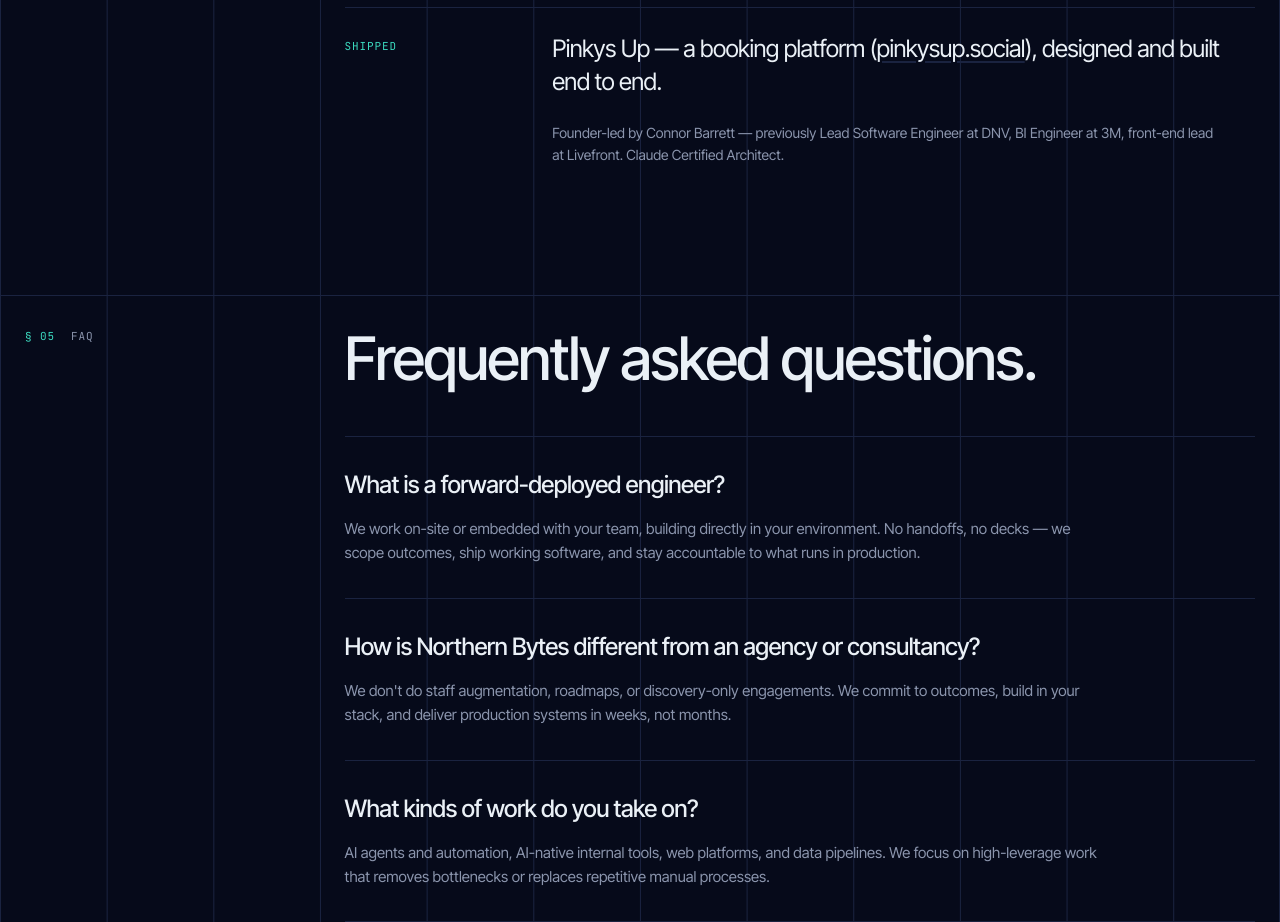
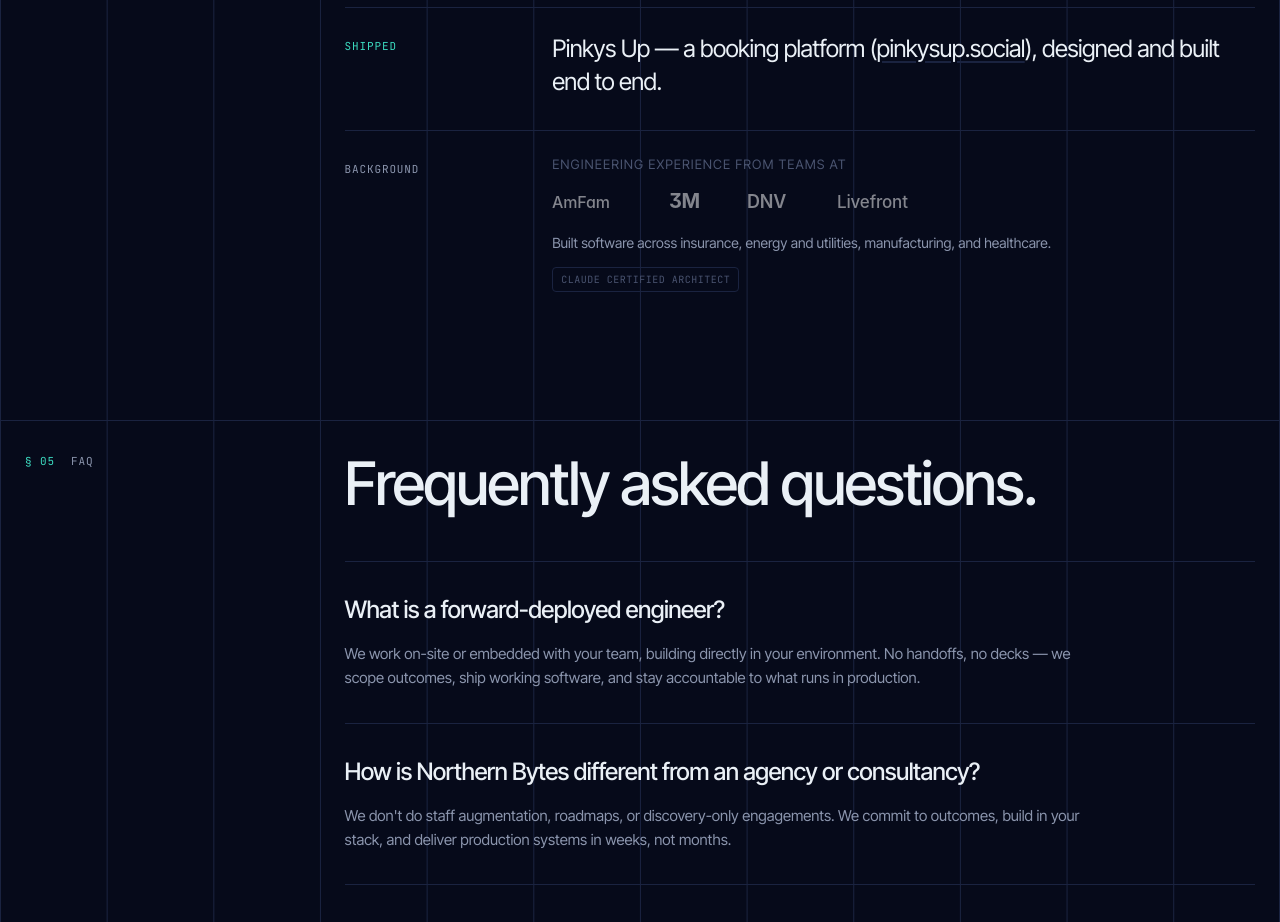
Before and after one commit to bytesofconnor/minny-agents, a Next.js app: page / in a window 1280 px wide. Shown: the part 4080-5002 px from the top of the page. Built offline with nearby package versions, Linux system fonts and the light colour scheme; no server answers.

Commit message:
Reframe founder background section with 4-employer logo strip
Manual merge - all CI checks passed. Includes automerge workflow fix that will enable future PRs to auto-merge correctly.

```diff
--- a/app/page.tsx
+++ b/app/page.tsx
@@ -302,7 +302,28 @@ export default function Home() {
               <div className="md:col-span-2"><Mono className="text-teal">Shipped</Mono></div>
               <div className="md:col-span-7">
                 <p className="text-xl leading-snug tracking-tight md:text-2xl">Pinkys Up — a booking platform (<a href="https://www.pinkysup.social" className="underline decoration-line underline-offset-4 hover:decoration-teal">pinkysup.social</a>), designed and built end to end.</p>
-                <p className="mt-6 max-w-2xl text-[14px] leading-relaxed text-mute">Founder-led by Connor Barrett — previously Lead Software Engineer at DNV, BI Engineer at 3M, front-end lead at Livefront. Claude Certified Architect.</p>
+              </div>
+            </div>
+            <div className="mt-8 grid gap-6 border-t border-line pt-6 md:grid-cols-9">
+              <div className="md:col-span-2"><Mono className="text-mute">Background</Mono></div>
+              <div className="md:col-span-7">
+                <p className="mb-4 text-[13px] uppercase tracking-[0.08em] text-dim">Engineering experience from teams at</p>
+                <div className="mb-5 grid grid-cols-2 items-center gap-x-6 gap-y-4 md:flex md:gap-x-8">
+                  <svg className="h-[22px] opacity-50 transition-opacity hover:opacity-90" viewBox="0 0 85 22" fill="white" aria-label="American Family Insurance">
+                    <text x="0" y="18" fontSize="16" fontWeight="500" fontFamily="-apple-system, system-ui, sans-serif" letterSpacing="-0.01em">AmFam</text>
+                  </svg>
+                  <svg className="h-[22px] opacity-50 transition-opacity hover:opacity-90" viewBox="0 0 46 22" fill="white" aria-label="3M">
+                    <text x="0" y="18" fontSize="20" fontWeight="700" fontFamily="-apple-system, system-ui, sans-serif" letterSpacing="-0.02em">3M</text>
+                  </svg>
+                  <svg className="h-[22px] opacity-50 transition-opacity hover:opacity-90" viewBox="0 0 58 22" fill="white" aria-label="DNV">
+                    <text x="0" y="18" fontSize="18" fontWeight="600" fontFamily="-apple-system, system-ui, sans-serif" letterSpacing="-0.01em">DNV</text>
+                  </svg>
+                  <svg className="h-[22px] opacity-50 transition-opacity hover:opacity-90" viewBox="0 0 110 22" fill="white" aria-label="Livefront">
+                    <text x="0" y="18" fontSize="17" fontWeight="500" fontFamily="-apple-system, system-ui, sans-serif" letterSpacing="-0.01em">Livefront</text>
+                  </svg>
+                </div>
+                <p className="text-[14px] leading-relaxed text-mute">Built software across insurance, energy and utilities, manufacturing, and healthcare.</p>
+                <span className="mt-3 inline-block rounded border border-line px-2 py-1 font-mono text-[10px] uppercase tracking-wider text-dim">Claude Certified Architect</span>
               </div>
             </div>
           </div>
--- a/scripts/content-guard.js
+++ b/scripts/content-guard.js
@@ -33,6 +33,13 @@ const BANNED_PATTERNS = [
   // Testimonial markers without attribution
   { pattern: /[""].*reduced.*time.*by.*\d+.*[""]/gi, reason: 'Unattributed testimonial' },
   { pattern: /[""].*saved.*\$.*[""]/gi, reason: 'Unattributed savings claim' },
+
+  // Misleading endorsement language (these are past employers, not clients)
+  { pattern: /trusted by.*(AmFam|American Family|3M|DNV|Livefront)/gi, reason: 'Past employers, not endorsing clients' },
+  { pattern: /(AmFam|American Family|3M|DNV|Livefront).*trusted/gi, reason: 'Past employers, not endorsing clients' },
+
+  // Employers' clients that must never appear as studio clients
+  { pattern: /\b(PECO|PSEG|DTE|PNM|Consumers Energy|UnitedHealth|RVO Health|Alight|UW-Madison|University of Wisconsin)\b/gi, reason: 'Past employers\' clients, not studio clients' },
 ];
 
 // Files to check (app source and public content)
```
